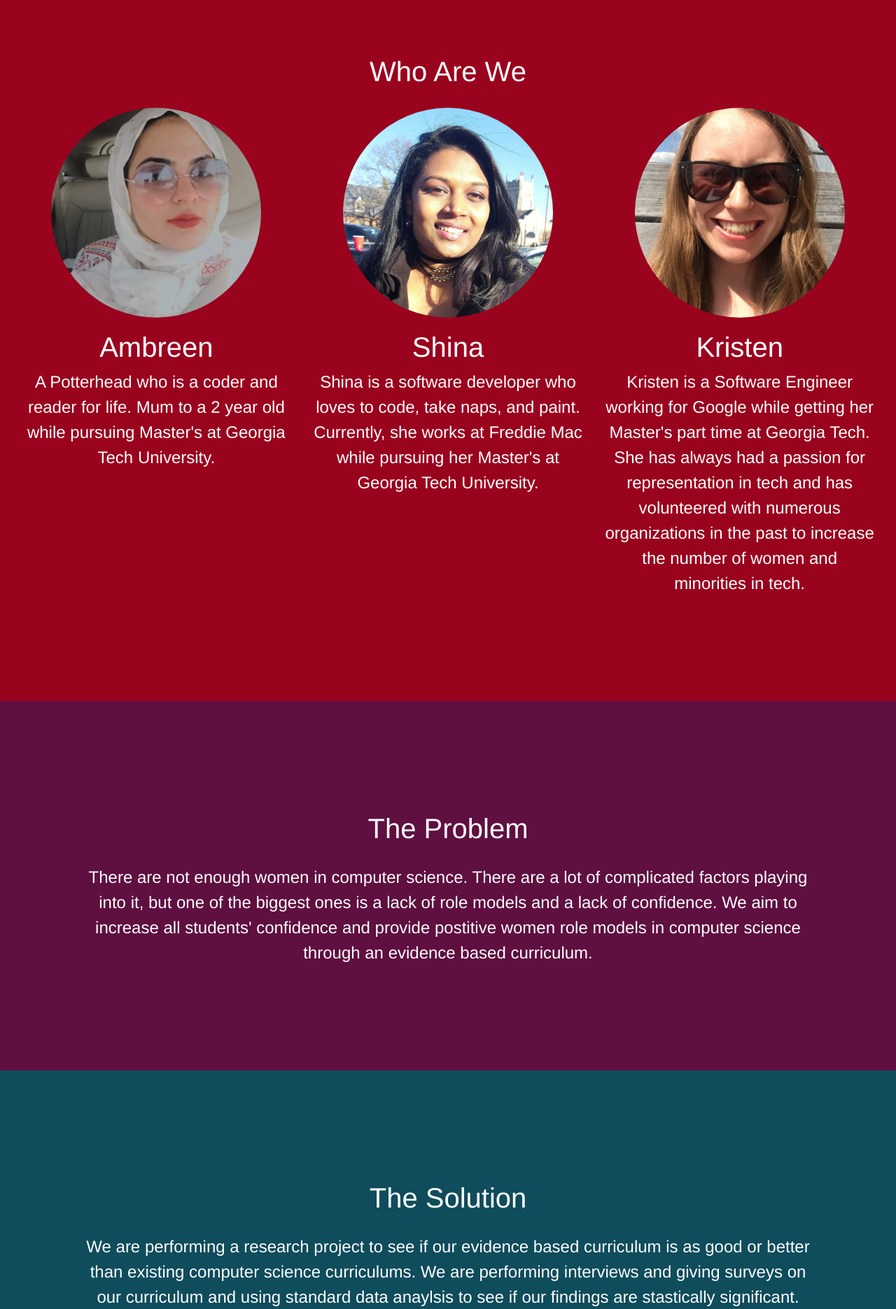
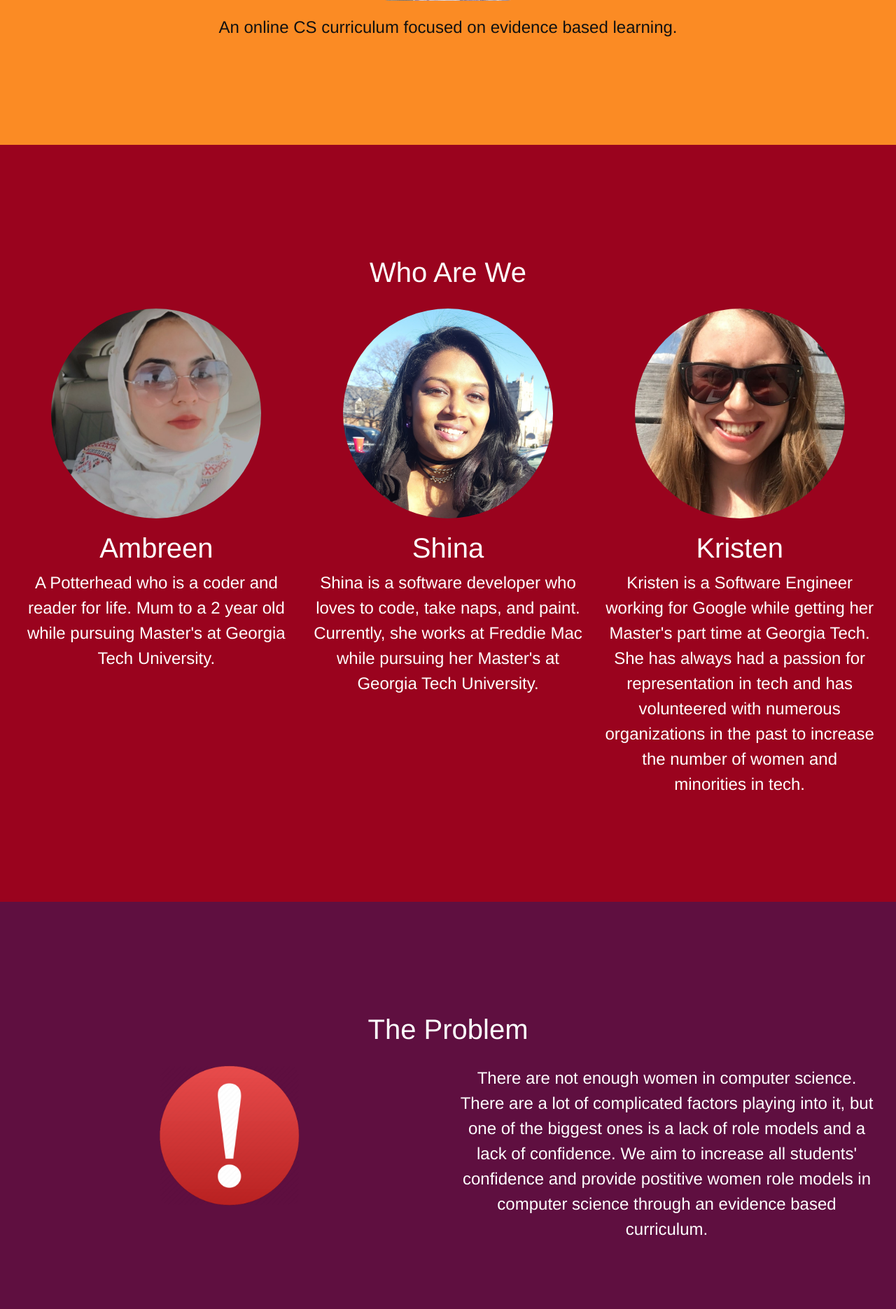
Before and after one commit to kmarventano/adas-army, a PHP site: page /index.html in a window 1280 px wide. Shown: the part 580-2451 px from the top of the page at 70% size. Run offline with PHP 8.4, Linux system fonts and the light colour scheme; some libraries are stand-ins or nearby versions.

Commit message:
Add icons to homepage

```diff
--- a/activites.html
+++ b/activites.html
@@ -10,6 +10,7 @@
   <script src="https://ajax.googleapis.com/ajax/libs/jquery/3.2.1/jquery.min.js"></script>
   <script src="https://maxcdn.bootstrapcdn.com/bootstrap/3.3.7/js/bootstrap.min.js"></script>
   <link rel="stylesheet" href="./style.css">
+  <link rel="icon" href="ada.jpg">
 </head>
 <body>
 <!-- Navbar -->
--- a/index.html
+++ b/index.html
@@ -10,6 +10,7 @@
   <script src="https://ajax.googleapis.com/ajax/libs/jquery/3.2.1/jquery.min.js"></script>
   <script src="https://maxcdn.bootstrapcdn.com/bootstrap/3.3.7/js/bootstrap.min.js"></script>
   <link rel="stylesheet" href="./style.css">
+  <link rel="icon" href="ada.jpg">
 </head>
 <body>
 <!-- Navbar -->
@@ -38,6 +39,7 @@
 	<div class="row vertical-align">
 		<div class="container-fluid text-center">
       		<h2 style="text-align:center"> Ada's Army </h2>
+          <img id="ada" src="ada.jpg" class="img-responsive img-rounded">
       		<br>
       		<p class="paragraph" style="text-align:center">An online CS curriculum focused on evidence based learning.</p>
     </div>
@@ -75,7 +77,12 @@
 		<div class="container-fluid text-center">
       		<h2 style="text-align:center"> The Problem </h2>
       		<br>
-      		<p class="paragraph" style="text-align:center;padding-left:100px;padding-right:100px">There are not enough women in computer science. There are a lot of complicated factors playing into it, but one of the biggest ones is a lack of role models and a lack of confidence. We aim to increase all students' confidence and provide postitive women role models in computer science through an evidence based curriculum.</p>
+          <div class="col-sm-6">
+            <img src="problem.png" class="img-rounded">
+          </div>
+          <div class="col-sm-6">
+            <p class="paragraph" style="text-align:center">There are not enough women in computer science. There are a lot of complicated factors playing into it, but one of the biggest ones is a lack of role models and a lack of confidence. We aim to increase all students' confidence and provide postitive women role models in computer science through an evidence based curriculum.</p>
+          </div>
     </div>
   </div>
 </div>
@@ -86,7 +93,12 @@
 		<div class="container-fluid text-center">
       		<h2 style="text-align:center"> The Solution </h2>
       		<br>
-      		<p class="paragraph" style="text-align:center;padding-left:100px;padding-right:100px">We are performing a research project to see if our evidence based curriculum is as good or better than existing computer science curriculums. We are performing interviews and giving surveys on our curriculum and using standard data anaylsis to see if our findings are stastically significant.</p>
+          <div class="col-sm-6">
+            <p class="paragraph" style="text-align:center;vertical-align:center">We are performing a research project to see if our evidence based curriculum is as good or better than existing computer science curriculums. We are performing interviews and giving surveys on our curriculum and using standard data anaylsis to see if our findings are stastically significant.</p>
+          </div>
+          <div class="col-sm-6">
+            <img src="solution.png" class="img-rounded">
+          </div>
     </div>
   </div>
 </div>
--- a/style.css
+++ b/style.css
@@ -97,7 +97,10 @@ p {
 
 .img-rounded {
 	border-radius: 15px;
-}
+	width: 200px;
+	display: block;
+	margin-left: auto;
+	margin-right: auto;}
 
 .img {
 	display: block;
--- a/surveys.html
+++ b/surveys.html
@@ -10,6 +10,7 @@
   <script src="https://ajax.googleapis.com/ajax/libs/jquery/3.2.1/jquery.min.js"></script>
   <script src="https://maxcdn.bootstrapcdn.com/bootstrap/3.3.7/js/bootstrap.min.js"></script>
   <link rel="stylesheet" href="./style.css">
+  <link rel="icon" href="ada.jpg">
 </head>
 <body class="bg-4">
 <!-- Navbar -->
--- a/videos.html
+++ b/videos.html
@@ -10,6 +10,7 @@
   <script src="https://ajax.googleapis.com/ajax/libs/jquery/3.2.1/jquery.min.js"></script>
   <script src="https://maxcdn.bootstrapcdn.com/bootstrap/3.3.7/js/bootstrap.min.js"></script>
   <link rel="stylesheet" href="./style.css">
+  <link rel="icon" href="ada.jpg">
 </head>
 <body>
 <!-- Navbar -->
```
Also changed, not shown: ada.jpg (added), problem.png (added), solution.png (added).
